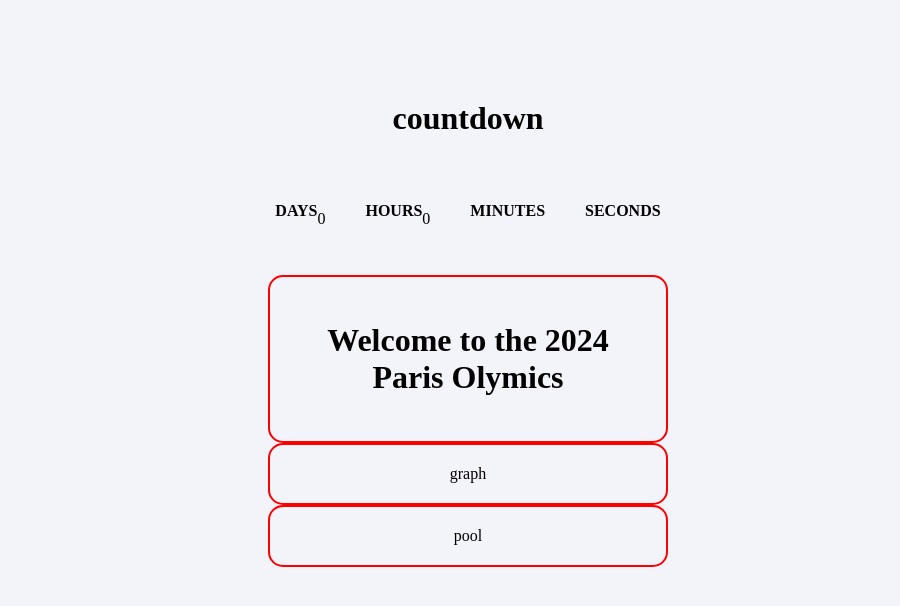
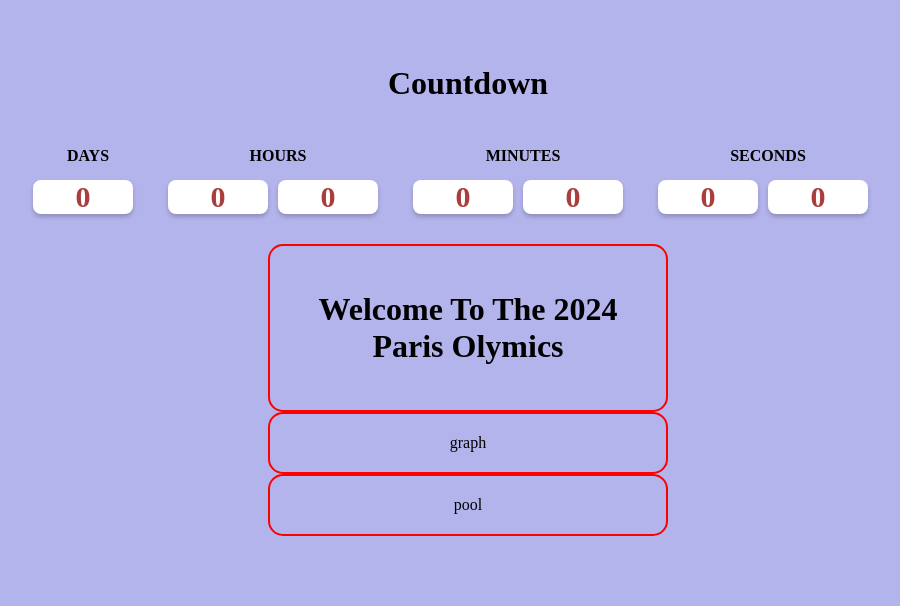
Before and after one commit to HackyFun/Paris_Olympic_2024, a plain HTML site: page frontEnd/index.html in a window 1280 px wide. Shown: the whole page, without its empty margins (172-1072 px from the left). Drawn offline with Linux system fonts and the light colour scheme.

Commit message:
countdown update

```diff
--- a/frontEnd/index.html
+++ b/frontEnd/index.html
@@ -7,29 +7,33 @@
     <link rel="stylesheet" href="/frontEnd/style.css" />
   </head>
   <body>
+    <h1>countdown</h1>
     <div class="container">
-      <h1>countdown</h1>
-      <div class="countdown">
       <div class="countdown days">
         <span class="title">Days</span>
-          <div class="countValue">0</div>
+        <div class="countValue"><span class="index1">0</span></div>
       </div>
       <div class="countdown hours">
         <span class="title">Hours</span>
-          <div class="countValue">0</div>
+        <div class="countValue"><span class="index1">0</span></div>
+        <div class="countValue"><span class="index2">0</span></div>
       </div>
       <div class="countdown minutes">
         <span class="title">Minutes</span>
+        <div class="countValue"><span class="index1">0</span></div>
+        <div class="countValue"><span class="index2">0</span></div>
       </div>
       <div class="countdown seconds">
         <span class="title">Seconds</span>
+        <div class="countValue"><span class="index1">0</span></div>
+        <div class="countValue"><span class="index2">0</span></div>
       </div>
     </div>
+
     <div id="title">
       <h1>Welcome to the 2024 Paris Olymics</h1>
     </div>
     <div id="graph">graph</div>
     <div id="pool">pool</div>
-    </div>
   </body>
 </html>
--- a/frontEnd/style.css
+++ b/frontEnd/style.css
@@ -7,25 +7,27 @@
 
 body {
   flex: auto;
-  background-color: rgb(243, 243, 250);
+  background-color: rgb(180, 180, 237);
   text-align: center;
-  margin-top: 100px;
+  margin-top: 65px;
 }
 
 h1 {
   margin: 25px;
+  color: black;
+  text-transform: capitalize;
 }
 
-.countdown {
+.container {
   display: flex;
   align-items: center;
   justify-content: center;
   padding: 20px;
 }
 
-#countdown {
+.countdown {
   float: left;
-  margin-right: 45px;
+  margin-right: 25px;
   text-align: center;
 }
 
@@ -35,6 +37,23 @@
   color: black;
   font-weight: bold;
   text-transform: uppercase;
+}
+
+.countValue {
+  float: left;
+  width: 100px;
+  margin-right: 10px;
+  margin-bottom: 10px;
+  background: white;
+  border-radius: 8px;
+  box-shadow: 0 3px 4px 0 rgba(0, 0, 0, 0.2);
+}
+
+.countValue > span {
+  margin: auto;
+  font-size: 30px;
+  font-weight: 700;
+  color: rgb(170, 62, 62);
 }
 
 #title {
```
Lines whose indentation alone changed are shown as unchanged.
